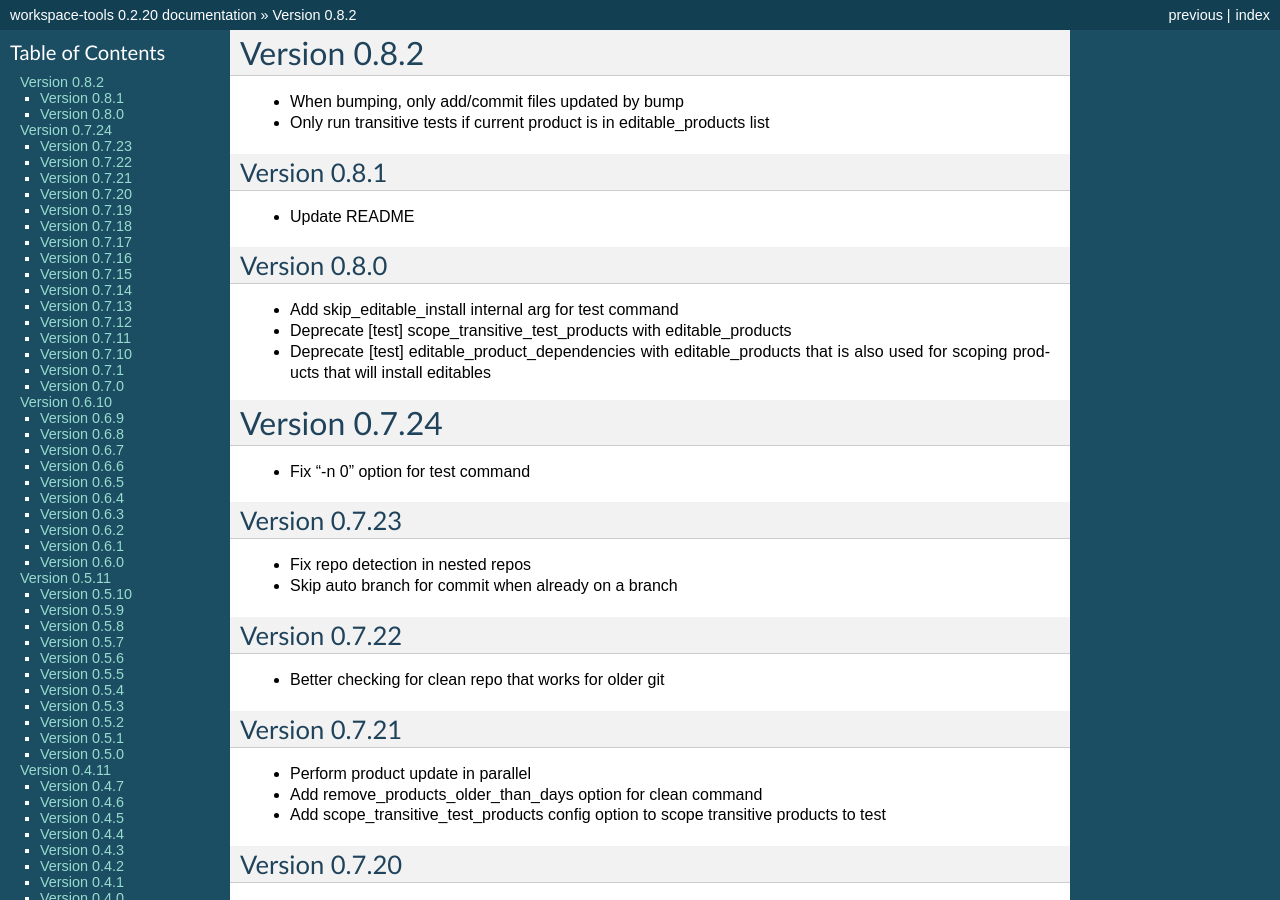
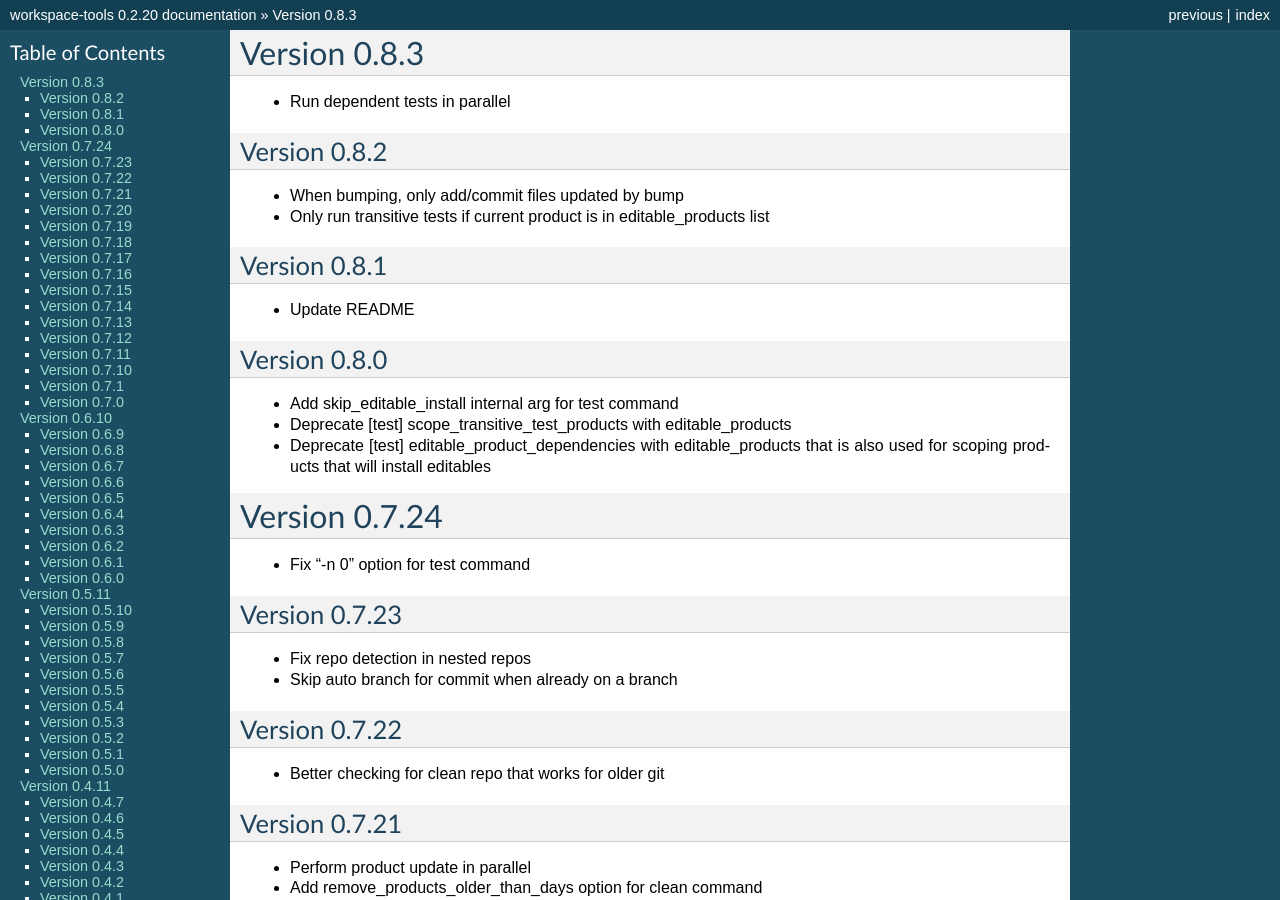
Before and after one commit to maxzheng/workspace-tools, a Sphinx documentation site: the page built from docs/CHANGELOG.rst, in a window 1280 px wide and 900 px high. Built offline with Sphinx 7.4.7, drawn with Linux system fonts in a browser that asks for light colours; some of the changed text lies outside the part shown.

Commit message:
Publish version 0.8.3

```diff
--- a/docs/CHANGELOG.rst
+++ b/docs/CHANGELOG.rst
@@ -1,5 +1,10 @@
+Version 0.8.3
+================================================================================
+
+* Run dependent tests in parallel
+
 Version 0.8.2
-================================================================================
+--------------------------------------------------------------------------------
 
 * When bumping, only add/commit files updated by bump
 * Only run transitive tests if current product is in editable_products list
--- a/setup.py
+++ b/setup.py
@@ -10,7 +10,7 @@ def find_files(path):
 
 setuptools.setup(
   name='workspace-tools',
-  version='0.8.2',
+  version='0.8.3',
 
   author='Max Zheng',
   author_email='maxzheng.os @t gmail.com',
```
